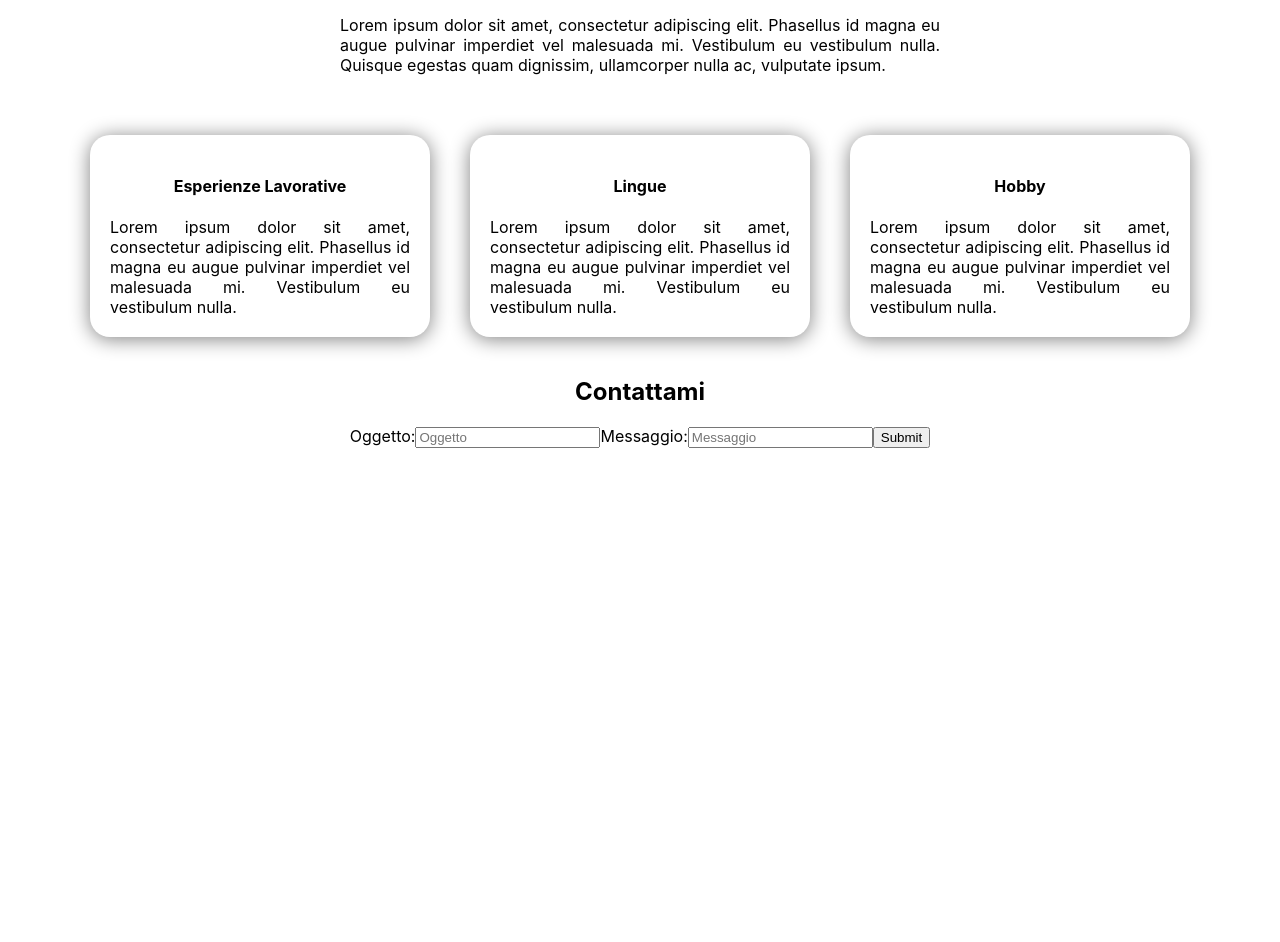
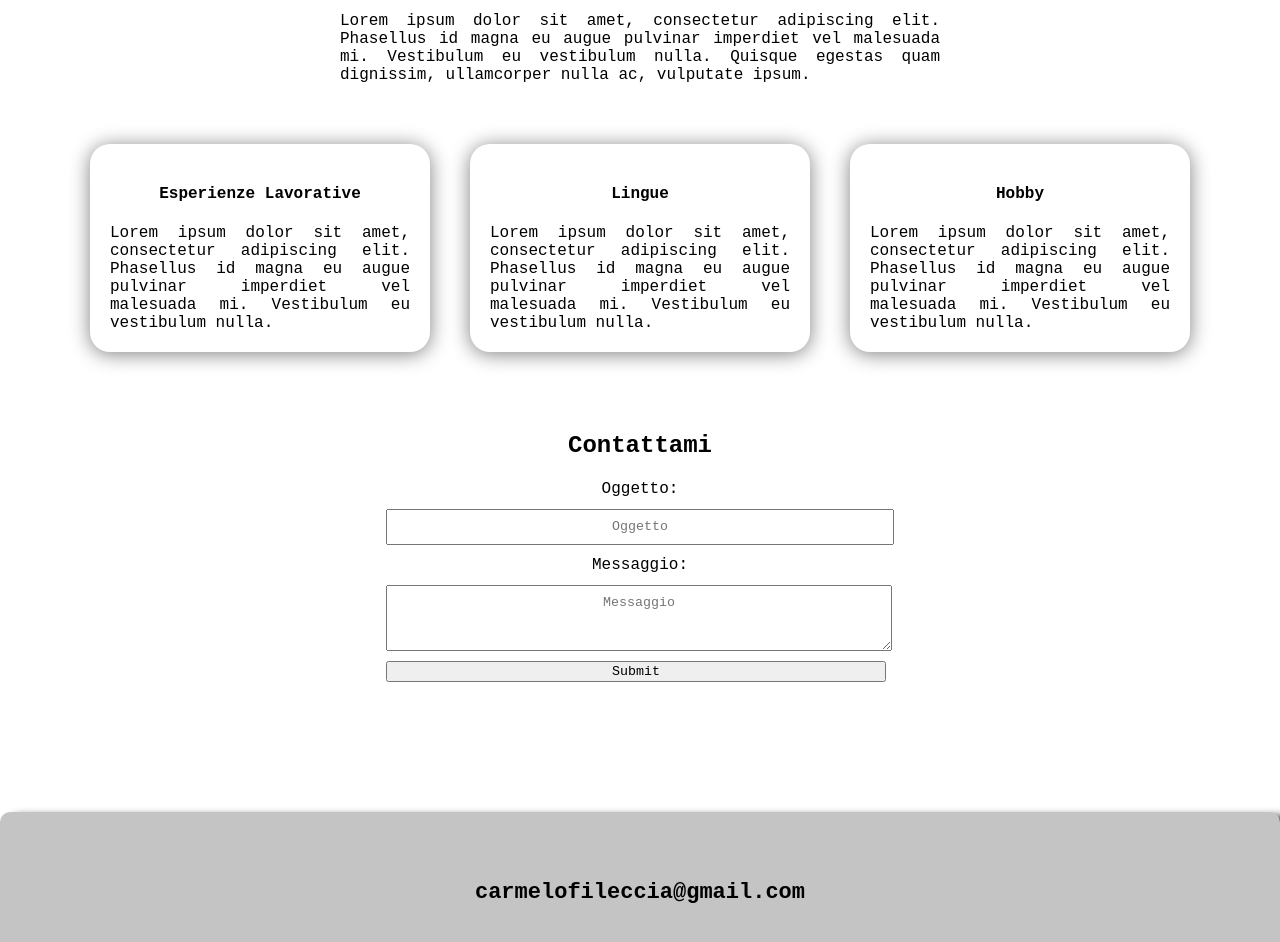
Before and after one commit to carmelofileccia/prima-app-react, a React (Create React App) app: page / in a window 1280 px wide. Shown: the part 360-1302 px from the top of the page. Before the commit the page ends 808 px from the top, so only its background shows below. Built offline with nearby package versions, Linux system fonts and the light colour scheme.

Commit message:
commit finale

```diff
--- a/src/App.css
+++ b/src/App.css
@@ -1,3 +1,7 @@
+* {
+  font-family: 'Courier New', Courier, monospace;
+}
+
 .App {
   text-align: center;
 }
--- a/src/App.js
+++ b/src/App.js
@@ -2,6 +2,7 @@ import Header from "../src/components/Header/Header"
 import Description from "../src/components/Description/Description"
 import Form from "../src/components/Form/Form"
 import Card from "../src/components/Card/Card"
+import Footer from "../src/components/Footer/Footer"
 import './App.css';
 
 function App() {
@@ -19,6 +20,7 @@ function App() {
                 Phasellus id magna eu augue pulvinar imperdiet vel malesuada mi.
                 Vestibulum eu vestibulum nulla."/>
       <Form/>
+      <Footer/>
     </div>
   );
 }
--- /dev/null
+++ b/src/components/Footer/Footer.js
@@ -0,0 +1,11 @@
+import styles from './styles.css';
+
+function Footer () {
+    return (
+        <div className="footer">
+           <h2 className='footerP'>carmelofileccia@gmail.com</h2>
+
+        </div>
+    )
+}
+export default Footer;
--- /dev/null
+++ b/src/components/Footer/styles.css
@@ -0,0 +1,19 @@
+.footer {
+    bottom:0;
+    position: relative;
+    width: auto;
+    padding: 50px;
+    background-color: rgb(196, 196, 196);
+    border-radius: 10px 10px 0px 0px;
+    margin-top: 30px;
+    height: auto;
+    box-shadow: 10px 5px 10px 0px #000000;
+    backdrop-filter: blur();
+    z-index: 1;
+    transform: translateY(50px);
+}
+.footerP {
+    text-align: center;
+    color: black;
+    font-size: 22px;
+}
--- a/src/components/Form/Form.js
+++ b/src/components/Form/Form.js
@@ -5,9 +5,9 @@ function Form () {
         <div className="divForm">
            <h2 className='titleForm'>Contattami</h2>
 
-           <form>
-                <label>Oggetto:<input type="text" name="oggetto" placeholder='Oggetto'/></label>
-                <label>Messaggio:<input type="text" name="messaggio" placeholder='Messaggio'/></label>
+           <form className='form'>
+                <label className='object'>Oggetto:<input type="text" name="oggetto" placeholder='Oggetto'/></label>
+                <label className='message'>Messaggio:<textarea type="text-area" name="messaggio" placeholder='Messaggio'/></label>
                 <input type="submit" value="Submit" />
             </form>
 
--- a/src/components/Form/styles.css
+++ b/src/components/Form/styles.css
@@ -0,0 +1,22 @@
+.divForm{
+    display: inline-block;
+    justify-content: center;
+    padding: 20px;
+    margin: 20px;
+    border-radius: 20px;
+}
+input, textarea {
+    display: flex;
+    text-align: center;
+    width: 500px;
+    line-height: 30px;
+    margin: 10px;
+
+}
+label, text area {
+
+}
+.form {
+
+    line-height: 20px;
+}
```
